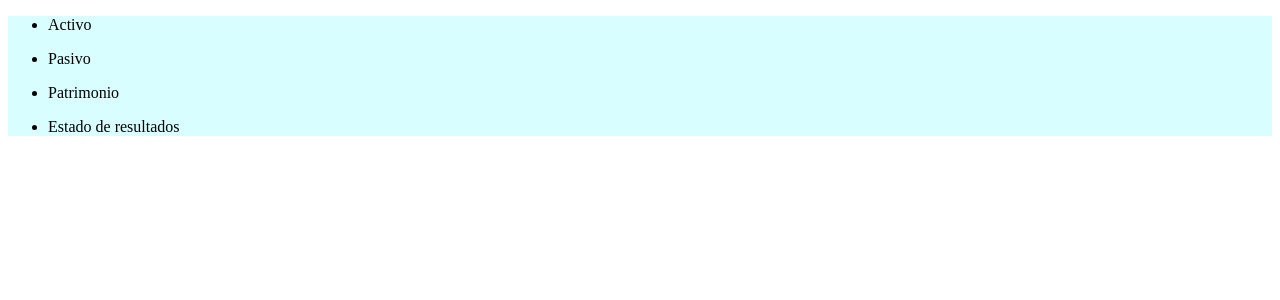
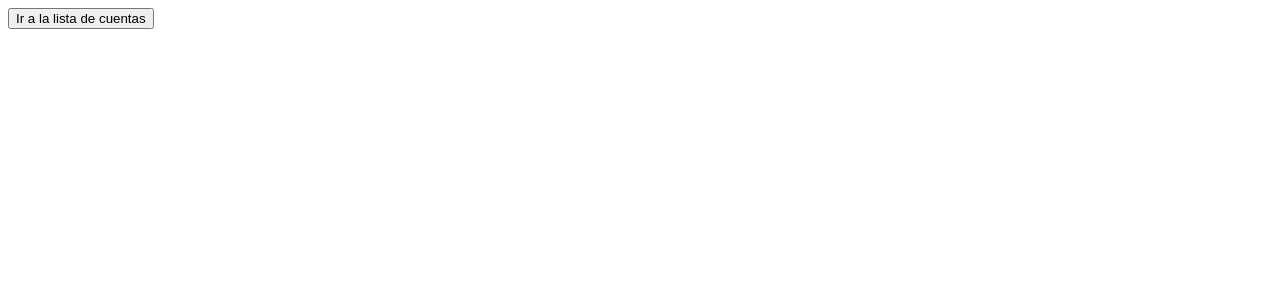
Before and after one commit to GalletaOreo98/Enyibal, an Angular app: page / in a window 1280 px wide. Shown: the top 300 px of the page. Built offline with nearby package versions, Linux system fonts and the light colour scheme.

Commit message:
Modify - Lugar donde se muestran las listas acc

```diff
--- a/src/app/app-routing.module.ts
+++ b/src/app/app-routing.module.ts
@@ -4,7 +4,7 @@ import { HomeComponent } from './home/home.component';
 
 const routes: Routes = [
   { path: '', component: HomeComponent },
-  { path: 'frame', loadChildren: () => import('./accounting/accounting.module').then(m => m.AccountingModule) },
+  { path: 'accounting', loadChildren: () => import('./accounting/accounting.module').then(m => m.AccountingModule) },
   { path: '**', component: HomeComponent }
 ];
 
--- a/src/app/home/home.component.html
+++ b/src/app/home/home.component.html
@@ -1,7 +1 @@
-<div style="background: #d8feff;">
-    <ul *ngFor="let acc of accountingAccounts[0]">
-        <li>
-            {{acc.name}}
-        </li>
-    </ul>
-</div>
+<button (click)="goToAccList()">Ir a la lista de cuentas</button>
--- a/src/app/home/home.component.ts
+++ b/src/app/home/home.component.ts
@@ -1,6 +1,5 @@
 import { Component, OnInit } from '@angular/core';
-import { JsondbInitialAccService } from '../services/jsondb-initial-acc.service';
-import { IAccount } from '../services/models';
+import { Router } from '@angular/router';
 
 @Component({
   selector: 'app-home',
@@ -9,18 +8,17 @@ import { IAccount } from '../services/models';
 })
 export class HomeComponent implements OnInit {
 
-  accountingAccounts: Array<IAccount[]>;
 
-  constructor(private accService:JsondbInitialAccService) {
-    this.accountingAccounts = this.accService.getAllAccounts();
+
+  constructor(private router:Router) {
+
   }
 
   ngOnInit(): void {
-    console.log(this.accountingAccounts[0]);
-    console.log(this.accountingAccounts[1]);
-    console.log(this.accountingAccounts[2]);
-    console.log(this.accountingAccounts[3]);
-    console.log(this.accountingAccounts[4]);
+  }
+
+  goToAccList() {
+    this.router.navigate(['accounting/acc-list']);
   }
 
 }
```
